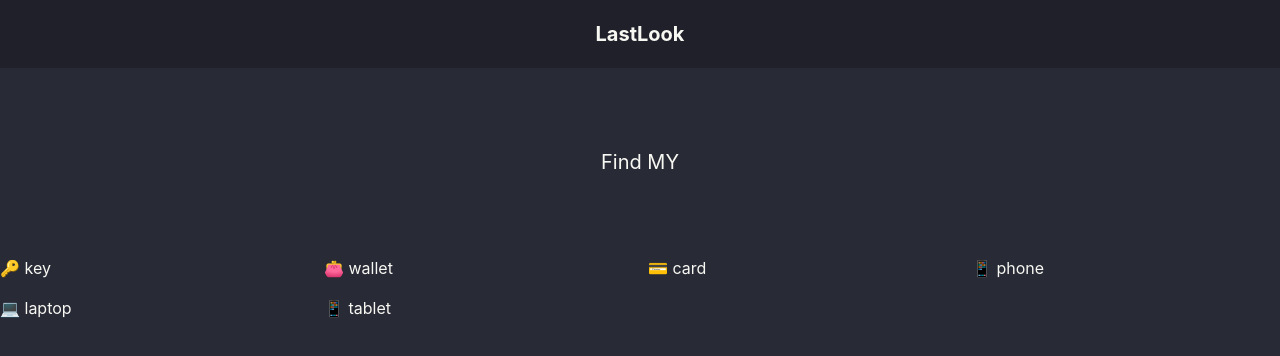
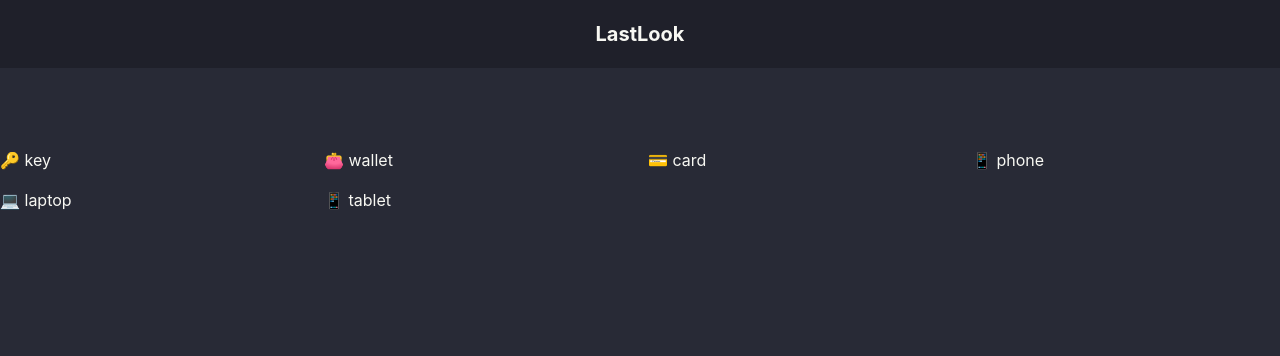
Before and after one commit to arnavtilak/cac, a React (Vite) app: page / in a window 1280 px wide. Shown: the top 356 px of the page. Built offline with nearby package versions, Linux system fonts and the light colour scheme.

Commit message:
new changes

```diff
--- a/src/pages/home2.jsx
+++ b/src/pages/home2.jsx
@@ -12,7 +12,7 @@ const KEYS = [
 
 export default function Home2() {
     return <div>
-        <h1 className="text-center text-xl m-20">Find MY</h1>
+        <h1 className="text-center text-xl m-20"></h1>
 
         <div className="grid grid-cols-4 gap-4">
             {
```
